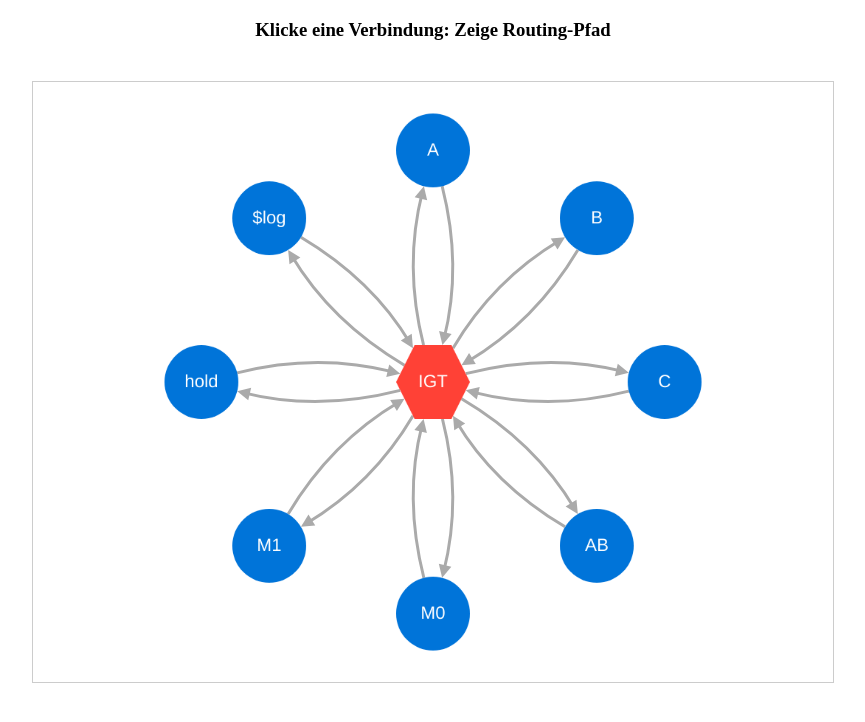
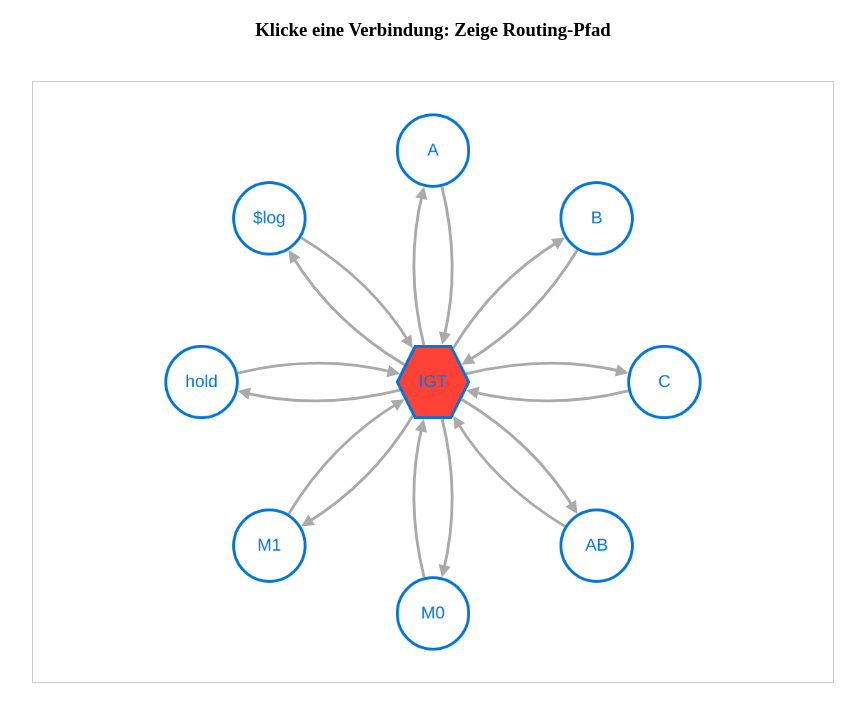
Before and after one commit to wu20003wu/igr, a Flask app: page / in a window 1280 px wide. Shown: the top 722 px of the page, without its empty margins (207-1072 px from the left). Run offline with Flask 3, Linux system fonts and the light colour scheme; data comes from the database, SQL or seed files in the repository; some libraries are stand-ins or nearby versions.

Commit message:
changed color

```diff
--- a/templates/index.html
+++ b/templates/index.html
@@ -66,8 +66,10 @@
           selector: 'node',
           style: {
             'label': 'data(id)',
-            'background-color': '#0074D9',
-            'color': '#fff',
+            'background-color': '#FFFFFF',
+            'border-color': '#0074D9',
+            'border-width': 2,
+            'color': '#0074D9',
             'text-valign': 'center',
             'text-halign': 'center',
             'width': 50,
```
